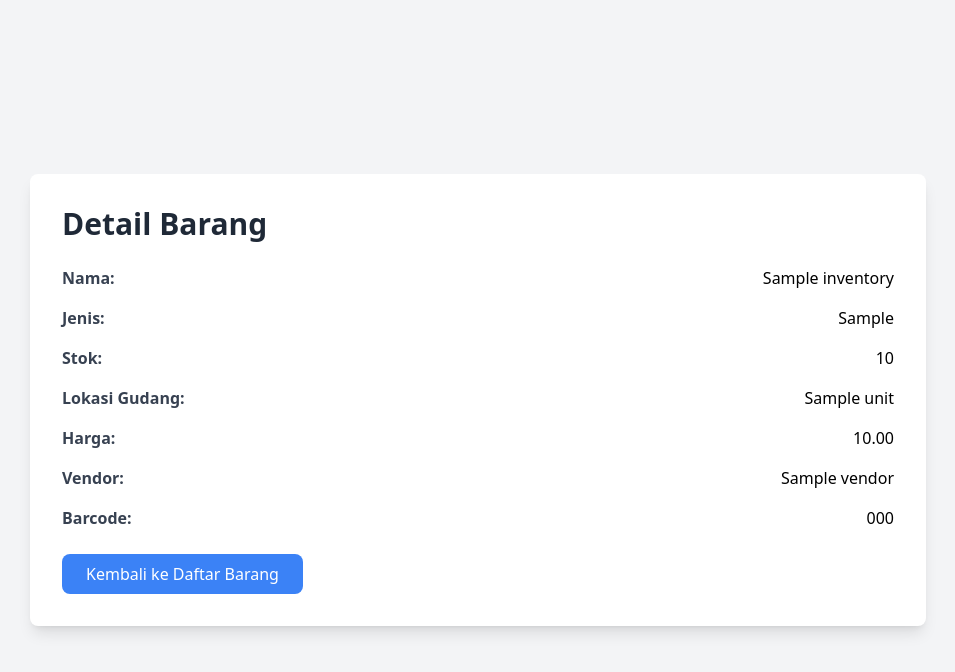
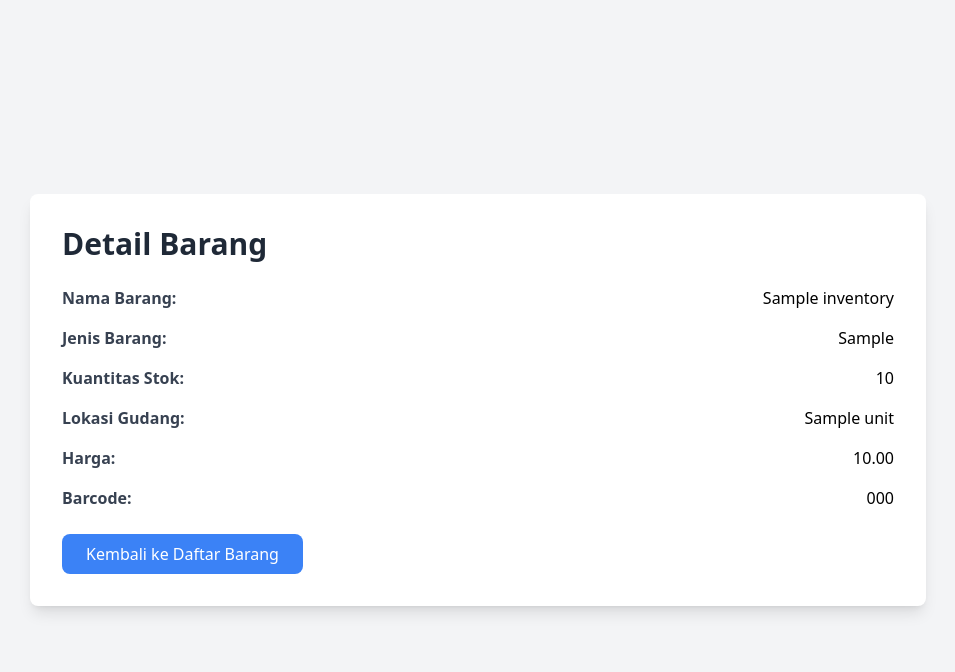
Before and after one commit to radhitchocs/inventory, a PHP site: page /detail_barang.php?barang_id=1 in a window 1280 px wide. Shown: the top 672 px of the page, without its empty margins (162-1117 px from the left). Run offline with PHP 8.4, Linux system fonts and the light colour scheme; the visitor is signed in with stand-in values (Sample User, id 1); tables that the repository leaves empty hold one stand-in row (values such as "Sample post"); some libraries are stand-ins or nearby versions.

Commit message:
fix error query

```diff
--- a/detail_barang.php
+++ b/detail_barang.php
@@ -2,16 +2,16 @@
 session_start();
 include 'db.php';
 
+// Check if admin is logged in
 if (!isset($_SESSION['admin_id'])) {
     header('Location: login.php');
     exit;
 }
 
 $barang_id = $_GET['barang_id'];
-$stmt = $conn->prepare("SELECT i.*, s.nama_gudang, v.nama_vendor
+$stmt = $conn->prepare("SELECT i.*, s.nama_gudang
                         FROM inventory i
                         LEFT JOIN storage_unit s ON i.lokasi_gudang_id = s.gudang_id
-                        LEFT JOIN vendor v ON i.vendor_id = v.vendor_id
                         WHERE i.barang_id = ?");
 $stmt->bind_param("i", $barang_id);
 $stmt->execute();
@@ -31,15 +31,15 @@ $barang = $stmt->get_result()->fetch_assoc();
         <h1 class="text-3xl font-bold text-gray-800 mb-6">Detail Barang</h1>
         <div class="space-y-4">
             <div class="flex justify-between">
-                <span class="font-semibold text-gray-700">Nama:</span>
+                <span class="font-semibold text-gray-700">Nama Barang:</span>
                 <span><?php echo htmlspecialchars($barang['nama_barang']); ?></span>
             </div>
             <div class="flex justify-between">
-                <span class="font-semibold text-gray-700">Jenis:</span>
+                <span class="font-semibold text-gray-700">Jenis Barang:</span>
                 <span><?php echo htmlspecialchars($barang['jenis_barang']); ?></span>
             </div>
             <div class="flex justify-between">
-                <span class="font-semibold text-gray-700">Stok:</span>
+                <span class="font-semibold text-gray-700">Kuantitas Stok:</span>
                 <span><?php echo htmlspecialchars($barang['kuantitas_stok']); ?></span>
             </div>
             <div class="flex justify-between">
@@ -51,15 +51,11 @@ $barang = $stmt->get_result()->fetch_assoc();
                 <span><?php echo htmlspecialchars($barang['harga']); ?></span>
             </div>
             <div class="flex justify-between">
-                <span class="font-semibold text-gray-700">Vendor:</span>
-                <span><?php echo htmlspecialchars($barang['nama_vendor']); ?></span>
-            </div>
-            <div class="flex justify-between">
                 <span class="font-semibold text-gray-700">Barcode:</span>
                 <span><?php echo htmlspecialchars($barang['barcode']); ?></span>
             </div>
         </div>
-        <a href="index.php?page=inventory" class="mt-6 inline-block px-6 py-2 bg-blue-500 text-white rounded-lg hover:bg-blue-600">Kembali ke Daftar Barang</a>
+        <a href="index.php" class="mt-6 inline-block px-6 py-2 bg-blue-500 text-white rounded-lg hover:bg-blue-600">Kembali ke Daftar Barang</a>
     </div>
 </body>
 </html>
```
